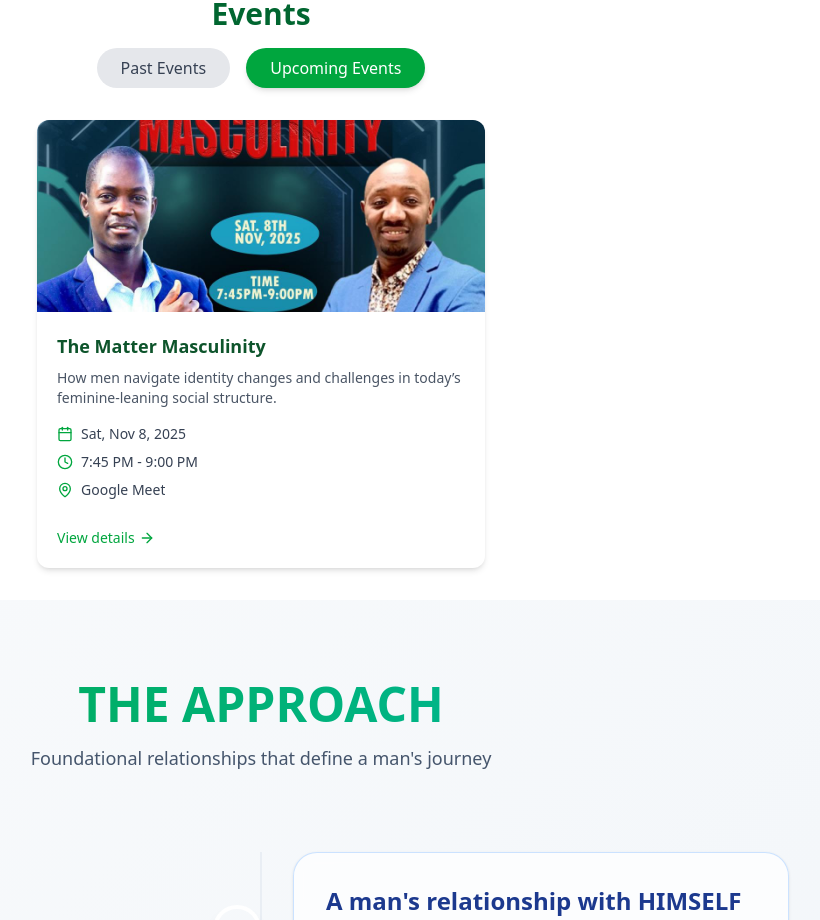
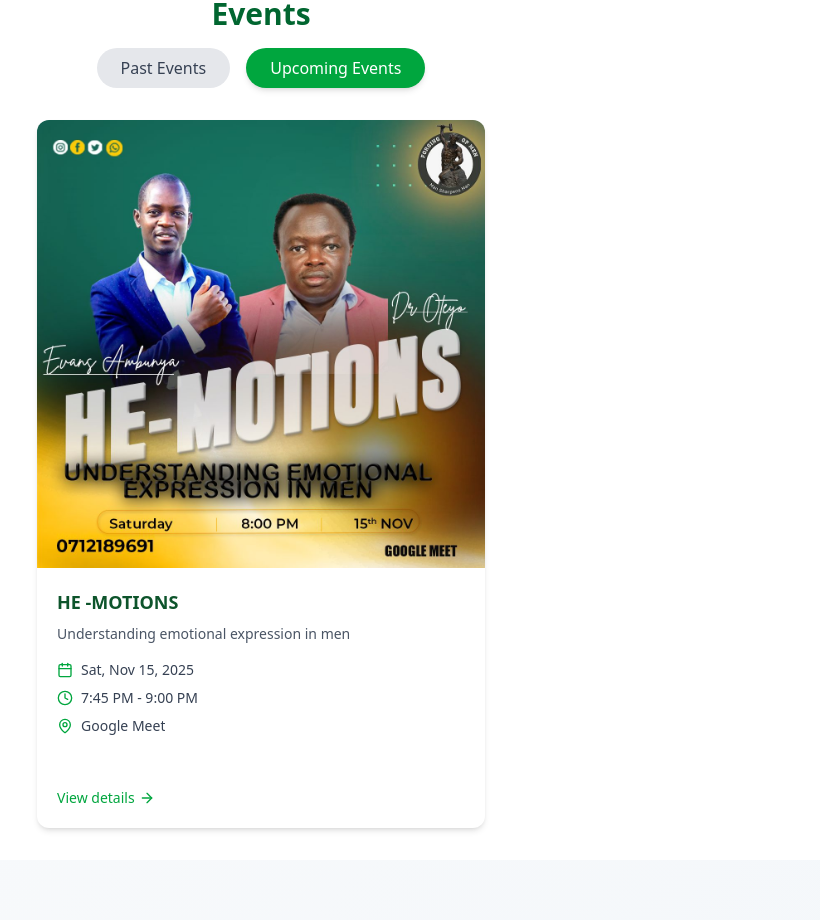
Before and after one commit to uncle12genius/forgingofmenprototype, a React (Vite) app: page / in a window 1280 px wide. Shown: the part 2640-3560 px from the top of the page, without its empty margins (379-1199 px from the left). Built offline with nearby package versions, Linux system fonts and the light colour scheme.

Commit message:
event added

```diff
--- a/src/pages/viewers/EventsPage/EventDetails.jsx
+++ b/src/pages/viewers/EventsPage/EventDetails.jsx
@@ -5,12 +5,12 @@ import { Calendar, Clock, MapPin, ArrowRight } from "lucide-react";
 const upcomingEvents = [
   {
    id: 1,
-    title: "The Matter Masculinity",
-    date: "2025-11-8",
+    title: "HE -MOTIONS",
+    date: "2025-11-15",
     time: "7:45 PM - 9:00 PM",
     location: "Google Meet ",
-    image: "/images/Event.jpg",
-    description: "How men navigate identity changes and challenges in today’s feminine-leaning social structure."
+    image: "/images/eventwo.jpeg",
+    description: "Understanding emotional expression in men "
   },
   // {
   //   id: 2,
@@ -50,6 +50,15 @@ const pastEvents = [
     location: "Google Meet",
     image: "/images/past3.jpg",
     description: "Correcting Political Authority The Godly way : How far is too far ?"
+  },
+   {
+   id: 6,
+    title: "The Matter Masculinity",
+    date: "2025-11-8",
+    time: "7:45 PM - 9:00 PM",
+    location: "Google Meet ",
+    image: "/images/Event.jpg",
+    description: "How men navigate identity changes and challenges in today’s feminine-leaning social structure."
   }
 ];
 
@@ -117,10 +126,10 @@ function EventDetails() {
             <img
               src={event.image}
               alt={event.title}
-              className="w-full h-48 object-cover"
+              className="w-full h- object-cover"
             />
 
-            <div className="p-5 flex flex-col justify-between h-64">
+            <div className="p-5 flex flex-col justify-between h-65">
               <div>
                 <h2 className="text-lg font-semibold text-green-900 mb-2 line-clamp-1">
                   {event.title}
```
Also changed, not shown: public/images/eventwo.jpeg (added).
